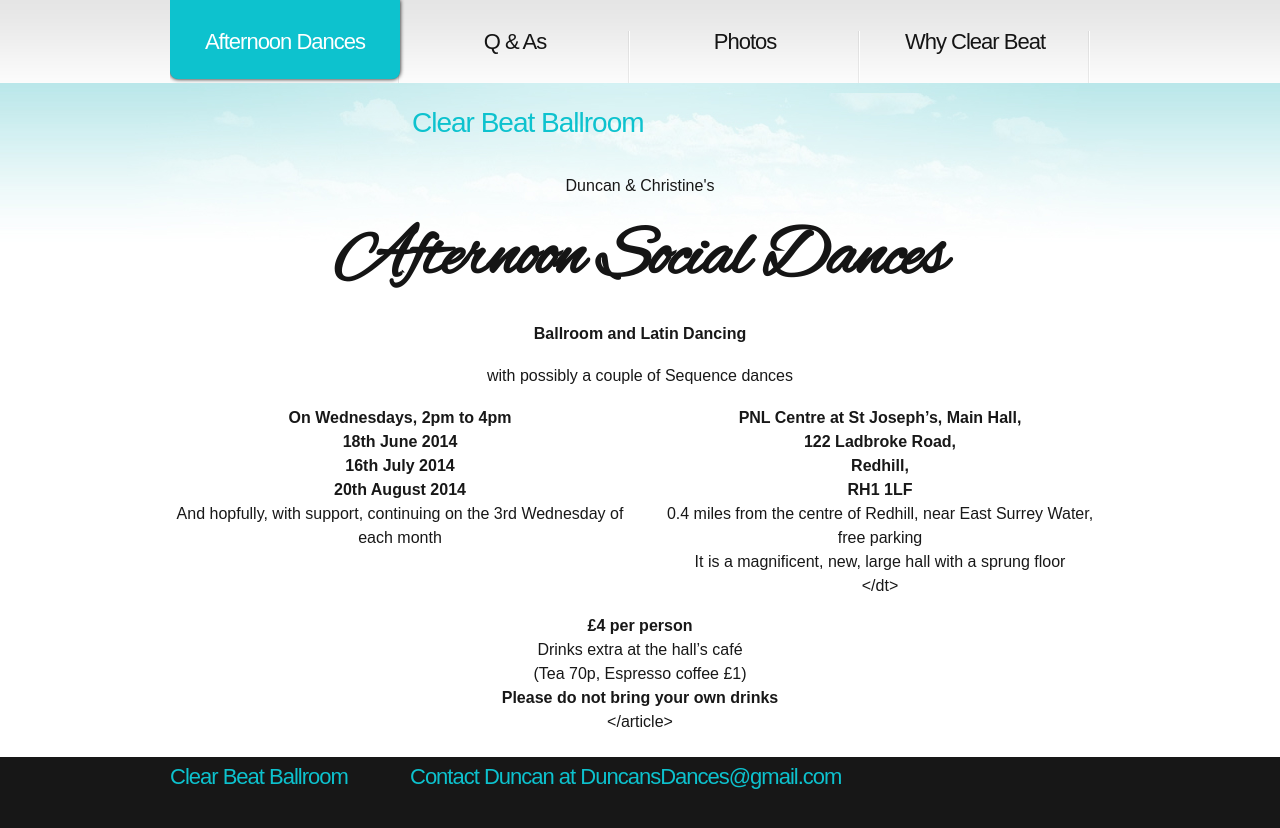
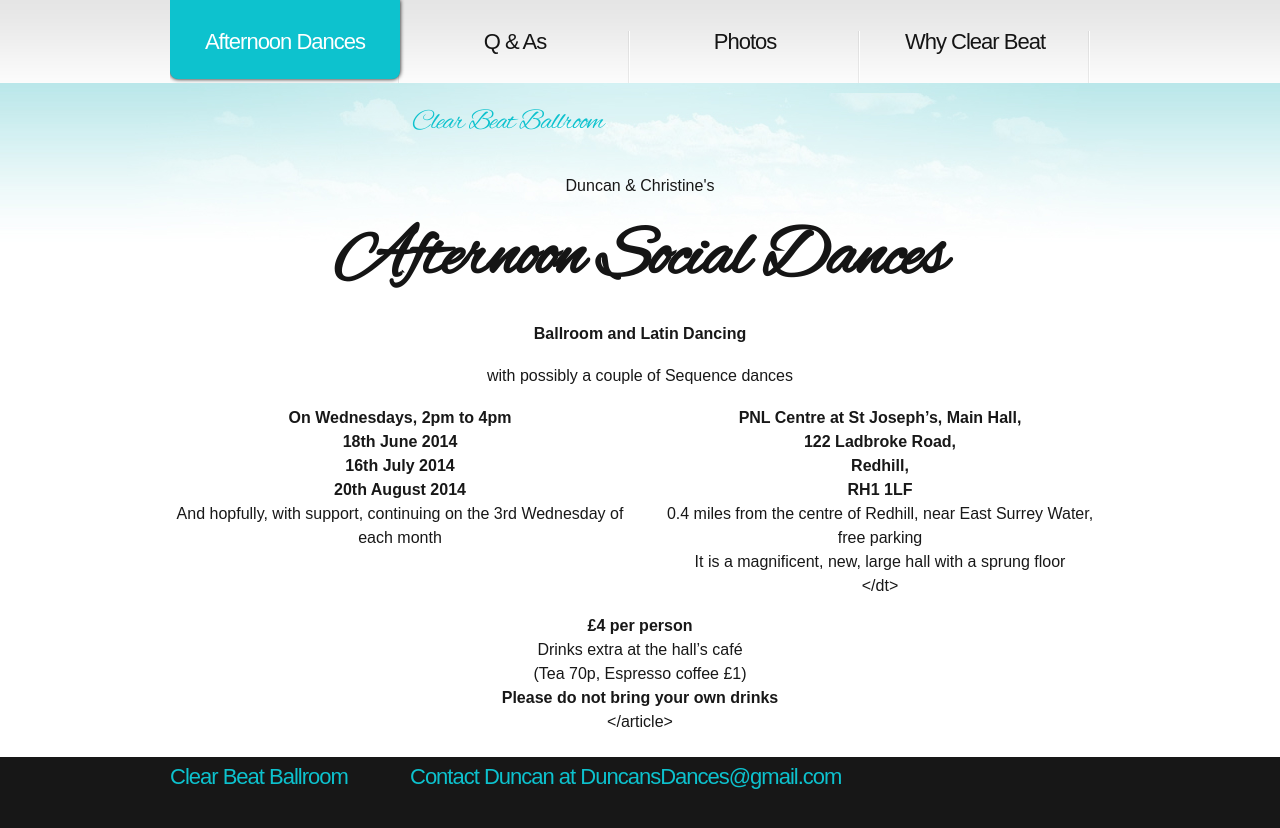
Before and after one commit to ramsayd/duncansdances, a Jekyll site: the page built from 00_index.md, in a window 1280 px wide. Shown: the top 828 px of the page. Built offline with Jekyll 4.4.1, drawn with Linux system fonts in a browser that asks for light colours.

Commit message:
Update style.css

```diff
--- a/css/style.css
+++ b/css/style.css
@@ -182,6 +182,7 @@ h1
 
 .clear-beat-text
 {
+  font-family:'Alex Brush', arial;
   font-size:28px;
   line-height:74px;
   color:#0DC2CE;
```
